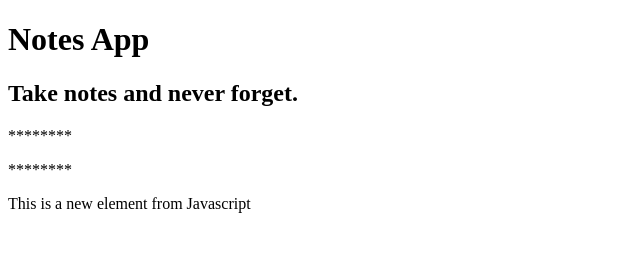
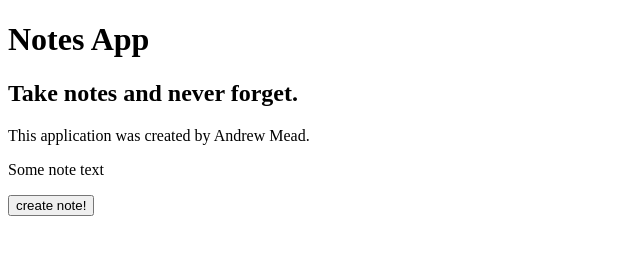
Before and after one commit to PazJal/JSBootcamp, a plain HTML site: page notes-app/index.html in a window 1280 px wide. Shown: the whole page, without its empty margins (0-640 px from the left). Drawn offline with Linux system fonts and the light colour scheme.

Commit message:
Updated from support computer

```diff
--- a/notes-app/index.html
+++ b/notes-app/index.html
@@ -10,6 +10,7 @@
     <h2>Take notes and never forget.</h2>
     <p>This application was created by Andrew Mead.</p>
     <p>Some note text</p>
+    <button>create note!</button>
   </body>
   <script src="notes-app.js"></script>
 </html>
--- a/notes-app/notes-app.js
+++ b/notes-app/notes-app.js
@@ -10,22 +10,23 @@ const notes = [{
   body: 'Get a new seat'
 
 }];
+// //Query and remove. Query finds the first instance.
+// // const p =document.querySelector('p');
+// // p.remove();
+
+// const ps = document.querySelectorAll('p');
+// ps.forEach((p) => {
+//   p.textContent = '********';
+//   // console.log(p.textContent);
+//   //p.remove();
+// });
 
 
+// const newParagraph = document.createElement('p');
+// newParagraph.textContent = 'This is a new element from Javascript';
+// document.querySelector('body').appendChild(newParagraph);
 
 
-//Query and remove. Query finds the first instance.
-// const p =document.querySelector('p');
-// p.remove();
-
-const ps = document.querySelectorAll('p');
-ps.forEach((p) => {
-  p.textContent = '********';
-  // console.log(p.textContent);
-  //p.remove();
+document.querySelector('button').addEventListener('click' , (e) => {
+  e.target.textContent = 'Button was Clicked.';
 });
-
-
-const newParagraph = document.createElement('p');
-newParagraph.textContent = 'This is a new element from Javascript';
-document.querySelector('body').appendChild(newParagraph);
--- a/todo-app/todo-app.js
+++ b/todo-app/todo-app.js
@@ -36,3 +36,8 @@ todos.forEach((todo) => {
   todoParagraph.textContent = todo.text;
   document.querySelector('body').appendChild(todoParagraph);
 });
+
+
+document.querySelector('button').addEventListener('click' , () =>{
+  console.log('Adding a Todo');
+});
```
Also changed, not shown: todo-app/index.html (+1 -0 lines).
